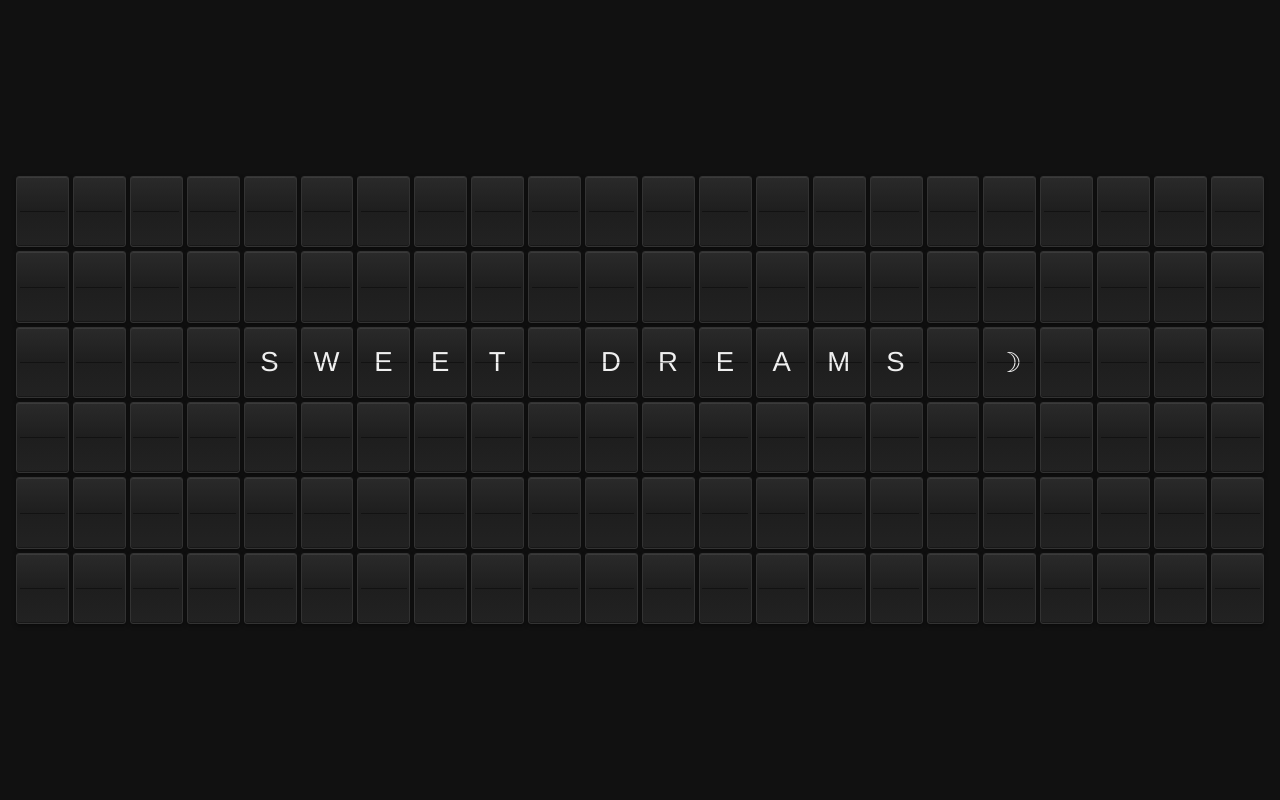
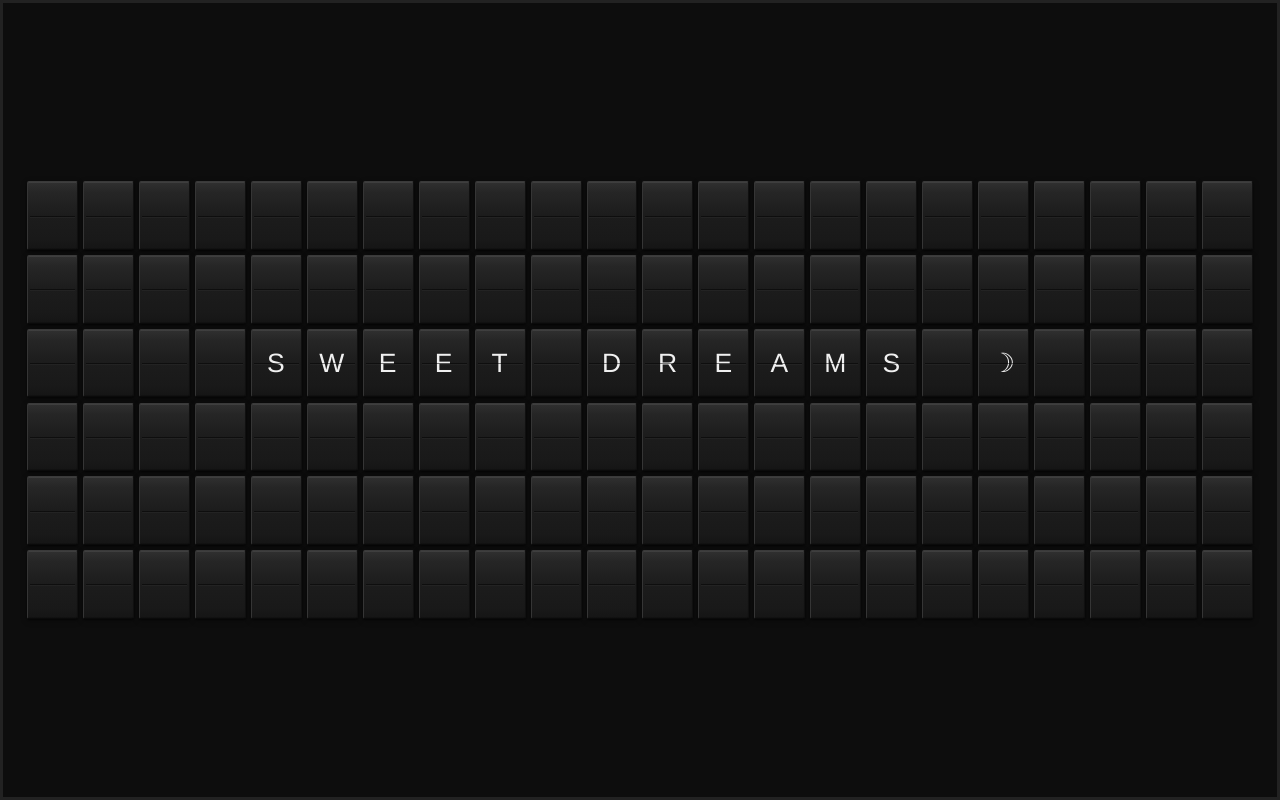
Before and after one commit to bunkerryan-source/vestaboardhtml, a plain HTML site: page index.html in a window 1280 px wide. Drawn offline with Linux system fonts and the light colour scheme.

Commit message:
Add depth, frame border, and flat matte background
- Tiles now have enhanced 3D bevel: multi-stop gradient, directional
  borders (light top-left, dark bottom-right), and layered box-shadows
- Background is flat matte black (#0d0d0d), distinct from tile faces
- Added picture-frame border around entire viewport edge
- Layout: frame border → flat matte background → raised 3D tiles
- Increased tile gap slightly and perspective for better depth
- Split line now has subtle highlight shadow for realism

Co-Authored-By: Claude Opus 4.6 (1M context) <noreply@anthropic.com>

```diff
--- a/index.html
+++ b/index.html
@@ -21,16 +21,38 @@
     justify-content: center;
   }
 
-  /* Background covers entire viewport — seamless with tile background */
-  body.bg-black { background-color: #111; }
-  body.bg-white { background-color: #e0e0e0; }
+  /* ===== FRAME BORDER (outermost layer) ===== */
+  body.bg-black { background-color: #0a0a0a; }
+  body.bg-white { background-color: #c8c8c8; }
+
+  /* The frame wrapper: thin border → flat background → tiles */
+  #frame {
+    display: flex;
+    align-items: center;
+    justify-content: center;
+    width: 100%;
+    height: 100%;
+    /* Thin picture-frame border */
+    border: 3px solid #1a1a1a;
+    transition: border-color 2s ease, background-color 2s ease;
+  }
+
+  body.bg-black #frame {
+    border-color: #222;
+    background-color: #0d0d0d; /* flat matte black behind tiles */
+  }
+
+  body.bg-white #frame {
+    border-color: #aaa;
+    background-color: #d0d0d0; /* flat matte light behind tiles */
+  }
 
   /* ===== BOARD ===== */
   #board {
     display: grid;
     grid-template-columns: repeat(22, 1fr);
     grid-template-rows: repeat(6, 1fr);
-    gap: 4px;
+    gap: 5px;
     padding: 0;
     background: transparent;
   }
@@ -39,7 +61,7 @@
   .tile {
     position: relative;
     width: 100%;
-    perspective: 600px;
+    perspective: 800px;
     display: flex;
     align-items: center;
     justify-content: center;
@@ -51,31 +73,44 @@
     display: flex;
     align-items: center;
     justify-content: center;
-    border-radius: 3px;
+    border-radius: 2px;
     font-weight: 400;
     letter-spacing: 0.04em;
     text-transform: uppercase;
     user-select: none;
     position: relative;
     transform-style: preserve-3d;
-    /* tile face styling */
-    background: linear-gradient(180deg, #2a2a2a 0%, #1e1e1e 50%, #222 100%);
-    border: 1px solid #333;
+    /* Tile face: subtle top-to-bottom gradient for physical depth */
+    background: linear-gradient(180deg,
+      #303030 0%,
+      #262626 15%,
+      #1c1c1c 50%,
+      #191919 85%,
+      #151515 100%
+    );
+    /* Beveled edge: light top-left, dark bottom-right */
+    border-top: 1px solid #3a3a3a;
+    border-left: 1px solid #353535;
+    border-right: 1px solid #111;
+    border-bottom: 1px solid #0a0a0a;
+    /* Depth: raised from the flat background */
     box-shadow:
-      inset 0 1px 0 rgba(255,255,255,0.08),
-      inset 0 -1px 0 rgba(0,0,0,0.3),
-      0 2px 4px rgba(0,0,0,0.4);
+      inset 0 1px 0 rgba(255,255,255,0.07),
+      inset 0 -1px 0 rgba(0,0,0,0.2),
+      0 1px 2px rgba(0,0,0,0.5),
+      0 2px 6px rgba(0,0,0,0.3);
   }
 
   /* Horizontal split line (like a real split-flap) */
   .tile-inner::after {
     content: '';
     position: absolute;
-    left: 5%;
-    right: 5%;
-    top: 49.5%;
+    left: 4%;
+    right: 4%;
+    top: 50%;
     height: 1px;
-    background: rgba(0,0,0,0.4);
+    background: rgba(0,0,0,0.5);
+    box-shadow: 0 1px 0 rgba(255,255,255,0.03);
     pointer-events: none;
   }
 
@@ -99,7 +134,9 @@
 </head>
 <body class="bg-black">
 
-<div id="board"></div>
+<div id="frame">
+  <div id="board"></div>
+</div>
 
 <script>
 (function() {
@@ -175,12 +212,13 @@
   function sizeBoard() {
     const vw = window.innerWidth;
     const vh = window.innerHeight;
-    const gap = 4;
-    const margin = 16; // small breathing room from edges
+    const gap = 5;
+    const frameBorder = 3; // picture frame border width
+    const framePad = 24; // breathing room between frame edge and tiles
 
-    // Available space for tiles
-    const availW = vw - margin * 2;
-    const availH = vh - margin * 2;
+    // Available space for tiles (inside frame border + padding)
+    const availW = vw - (frameBorder + framePad) * 2;
+    const availH = vh - (frameBorder + framePad) * 2;
 
     // Calculate tile size constrained by width
     const tileW_fromWidth = (availW - gap * (COLS - 1)) / COLS;
```
